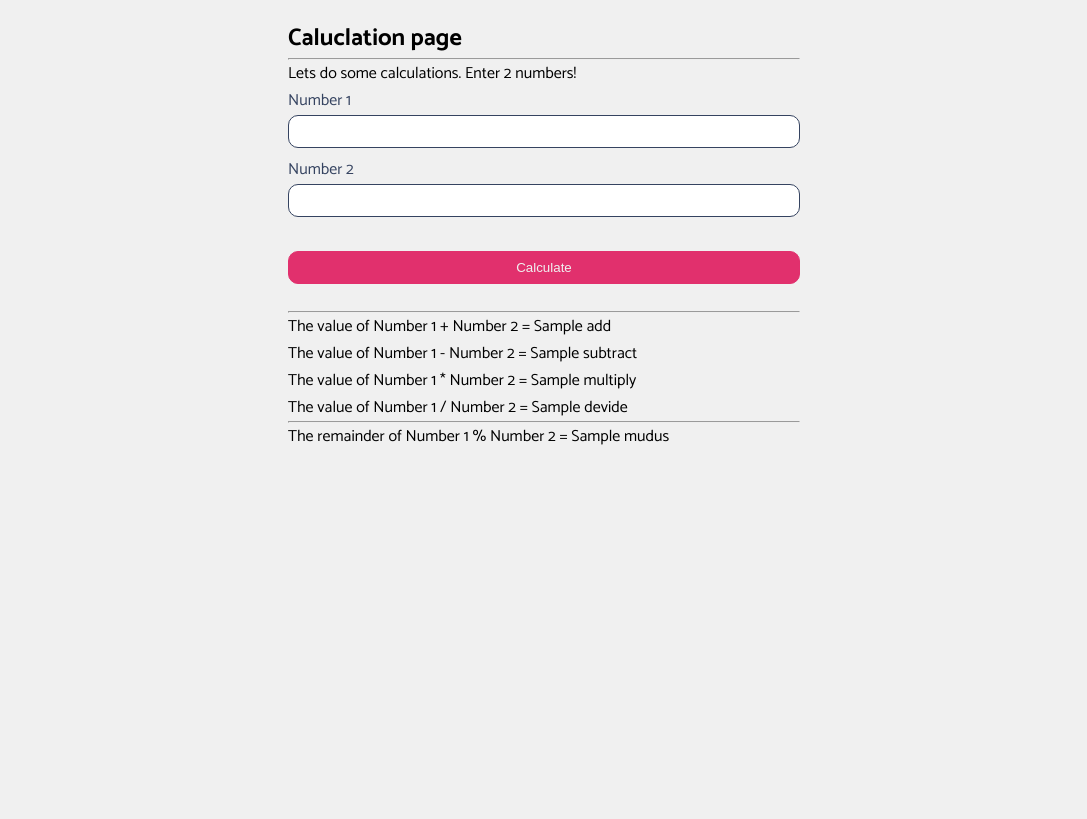
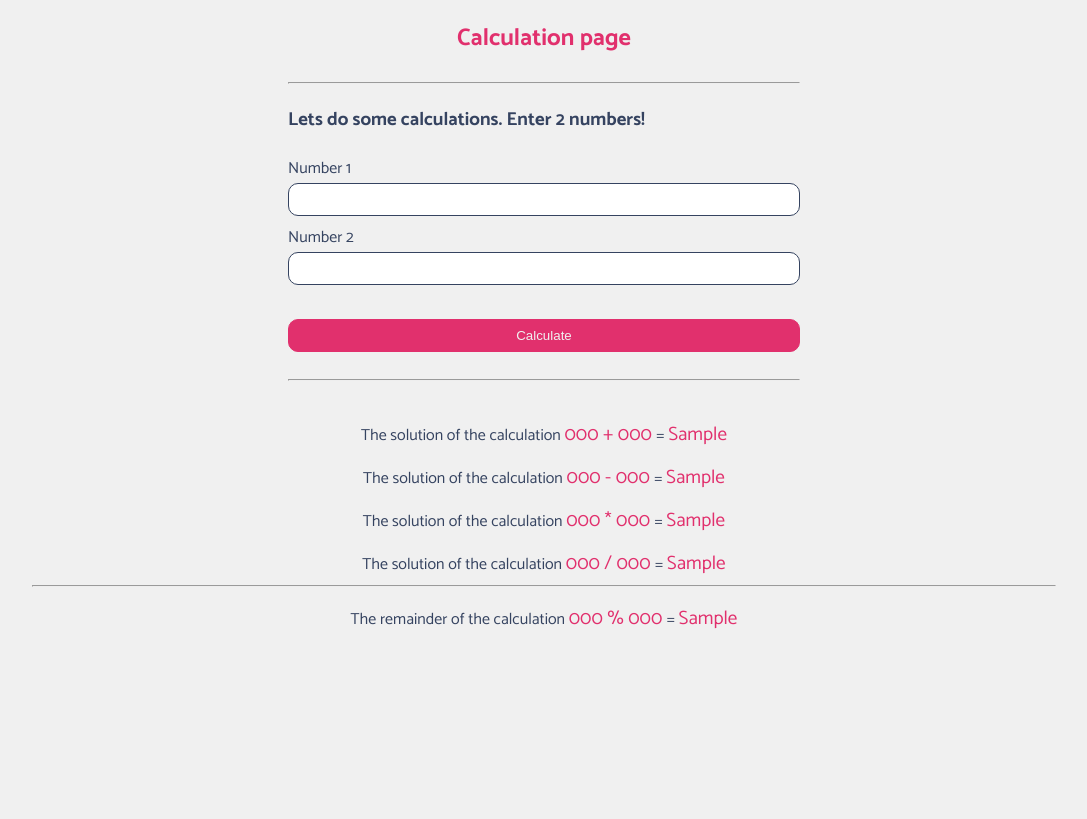
Before and after one commit to Phe3no/winc_cicd_assignment, a Flask app: template templates/public/calculations.html in a window 1280 px wide. Shown: the part 101-920 px from the top of the page, without its empty margins (96-1183 px from the left). Run offline with Flask 3, Linux system fonts and the light colour scheme; the template is opened without the code that fills it: most values are stand-ins (such as "Sample title", 1, 10 or a date in 2020).

Commit message:
overall changes to scss  and html

```diff
--- a/main.py
+++ b/main.py
@@ -1,5 +1,5 @@
 # Import what we need from flask
-from flask import Flask, render_template
+from flask import Flask, render_template, request
 
 # Create a Flask app inside `app`
 app = Flask(__name__)
@@ -12,9 +12,29 @@ def index():
     return render_template("public/index.html")
 
 
-@app.route('/calculations')
+@app.route('/calculations', methods=("GET", "POST"))
 def calculations():
-    return render_template("public/calculations.html")
+    number_1 = None
+    number_2 = None
+    add_nums = None
+    substract_nums = None
+    multiply_nums = None
+    divide_nums = None
+    remainder_nums = None
+    if request.method == "POST":
+        number_1 = int(request.form["number_1"])
+        number_2 = int(request.form["number_2"])
+        error = None
+
+        from static.python.calculations import add, substract, multiply, divide, remainder
+        # call the functions with the numbers as arguments
+        add_nums = add(number_1, number_2)
+        substract_nums = substract(number_1, number_2)
+        multiply_nums = multiply(number_1, number_2)
+        divide_nums = divide(number_1, number_2)
+        remainder_nums = remainder(number_1, number_2)
+
+    return render_template("public/calculations.html", number_1=number_1, number_2=number_2, add_nums=add_nums, substract_nums=substract_nums, multiply_nums=multiply_nums, divide_nums=divide_nums, remainder_nums=remainder_nums)
 
 
 if __name__ == "__main__":
--- a/static/css/style.css
+++ b/static/css/style.css
@@ -124,7 +124,12 @@ a {
 }
 #main-area article p {
   color: #354360;
-  padding: 5px 0;
+  padding: 6px 0;
+  text-align: center;
+}
+#main-area article p span {
+  color: #e1306d;
+  font-size: 1.2em;
 }
 #main-area article code {
   color: #41bd9a;
@@ -146,6 +151,10 @@ a {
   color: #e1306d;
   padding-bottom: 1em;
   text-align: center;
+}
+#form-area h3 {
+  color: #354360;
+  padding: 20px 0;
 }
 #form-area form {
   display: flex;
--- a/static/css/style.scss
+++ b/static/css/style.scss
@@ -136,7 +136,12 @@ a {
     }
     & p {
       color: $blue;
-      padding: 5px 0;
+      padding: 6px 0;
+      text-align: center;
+      & span {
+        color: $rose;
+        font-size: 1.2em;
+      }
     }
     & code {
       color: $green;
@@ -155,11 +160,16 @@ a {
 
 #form-area {
   margin-bottom: 2em;
-  h2 {
+  & h2 {
     color: $rose;
     padding-bottom: 1em;
     text-align: center;
   }
+  & h3 {
+    color: $blue;
+    padding: 20px 0;
+  }
+
   & form {
     display: flex;
     flex-direction: column;
--- a/templates/base.html
+++ b/templates/base.html
@@ -5,9 +5,10 @@
     <meta name="viewport" content="width=device-width, initial-scale=1.0" />
     <link
       rel="stylesheet"
+      defer
       href="{{ url_for('static', filename='css/style.css') }}"
     />
-    <script src="{{ url_for('static', filename='js/app.js') }}"></script>
+    <script defer src="{{ url_for('static', filename='js/app.js') }}"></script>
     <title>{% block title %}{% endblock %}</title>
   </head>
   <body>
--- a/templates/public/calculations.html
+++ b/templates/public/calculations.html
@@ -5,9 +5,9 @@
 {% block content%}
 <main id="main-area">
   <section id="form-area">
-    <h1>Caluclation page</h1>
+    <h2>Calculation page</h2>
     <hr />
-    <p>Lets do some calculations. Enter 2 numbers!</p>
+    <h3>Lets do some calculations. Enter 2 numbers!</h3>
     <form method="post">
       <label for="number_1">Number 1</label>
       <input type="number" name="number_1" id="number_1" required />
@@ -17,13 +17,37 @@
       <button type="submit" name="submit-numbers">Calculate</button>
     </form>
     <hr />
-    <p>The value of Number 1 <span> + </span> Number 2 = {{ add }}</p>
-    <p>The value of Number 1 <span> - </span> Number 2 = {{ subtract }}</p>
-    <p>The value of Number 1 <span> * </span> Number 2 = {{ multiply }}</p>
-    <p>The value of Number 1 <span> / </span> Number 2 = {{ devide }}</p>
+  </section>
+  <article>
+    {% if Number_1 != None and number_2 != None %}
+    <p>
+      The solution of the calculation
+      <span> {{ number_1 }} + {{ number_2 }} </span> =
+      <span>{{ add_nums }} </span>
+    </p>
+    <p>
+      The solution of the calculation
+      <span> {{ number_1 }} - {{ number_2 }} </span> =
+      <span>{{ substract_nums }}</span>
+    </p>
+    <p>
+      The solution of the calculation
+      <span> {{ number_1 }} * {{ number_2 }} </span> =
+      <span>{{ multiply_nums }}</span>
+    </p>
+    <p>
+      The solution of the calculation
+      <span> {{ number_1 }} / {{ number_2 }} </span> =
+      <span>{{ divide_nums }}</span>
+    </p>
     <hr />
-    <p>The remainder of Number 1 <span> % </span> Number 2 = {{ mudus }}</p>
-  </section>
+    <p>
+      The remainder of the calculation
+      <span> {{ number_1 }} % {{ number_2 }} </span> =
+      <span>{{ remainder_nums }}</span>
+    </p>
+    {% endif %}
+  </article>
 </main>
 
 {% endblock %}
```
Also changed, not shown: 1 other file.
